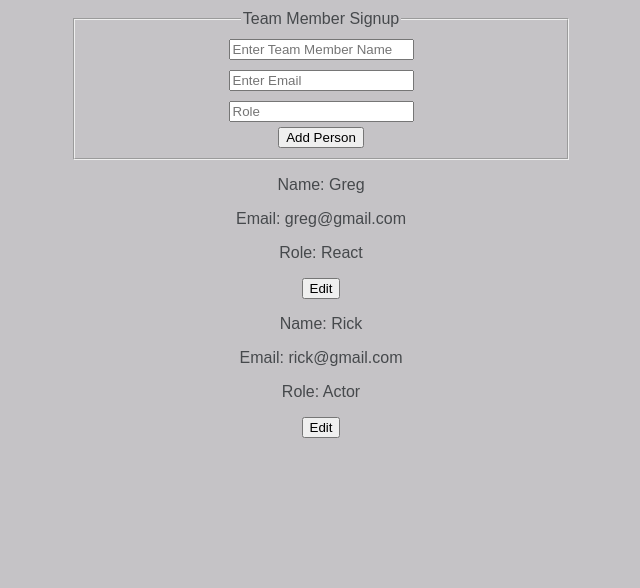
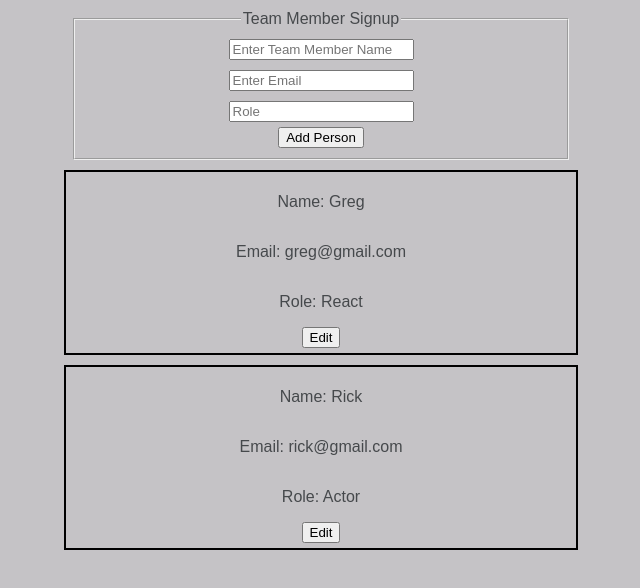
Before and after one commit to bloominstituteoftechnology/team-builder, a React (Create React App) app in the folder team-builder/: page / in a window 1280 px wide. Shown: the top 588 px of the page, without its empty margins (319-959 px from the left). Built offline with nearby package versions, Linux system fonts and the light colour scheme.

Commit message:
Basic styling plus more functionality

```diff
--- a/team-builder/src/App.css
+++ b/team-builder/src/App.css
@@ -18,3 +18,17 @@ form {
 form input {
   margin: 5px;
 }
+
+.team-card {
+  display: flex;
+  flex-direction: column;
+  max-width: 500px;
+  margin: 10px auto;
+  padding: 5px;
+  align-items: center;
+  border: 2px solid black;
+}
+
+.team-card button {
+  max-width: 100px;
+}
--- a/team-builder/src/App.js
+++ b/team-builder/src/App.js
@@ -21,6 +21,7 @@ function App() {
   return (
     <div className="App">
       <NewMemberForm
+        setPeople={setPeople}
        />
        {people.map(person => <TeamCard person={person} />)}
     </div>
--- a/team-builder/src/components/NewMemberForm.js
+++ b/team-builder/src/components/NewMemberForm.js
@@ -3,7 +3,8 @@ import ReactDOM from "react-dom";
 
 export default function NewMemberForm(props) {
 
-
+  const { setPeople } = props;
+  console.log('setpeople', props);
 
   const [person, setPerson] = useState({
     name: "",
@@ -15,6 +16,7 @@ export default function NewMemberForm(props) {
   };
   const handleSumbit = event => {
     event.preventDefault();
+    setPeople(people => [...people, person])
     console.log('handleSubmit', person);
   }
   return (
```
